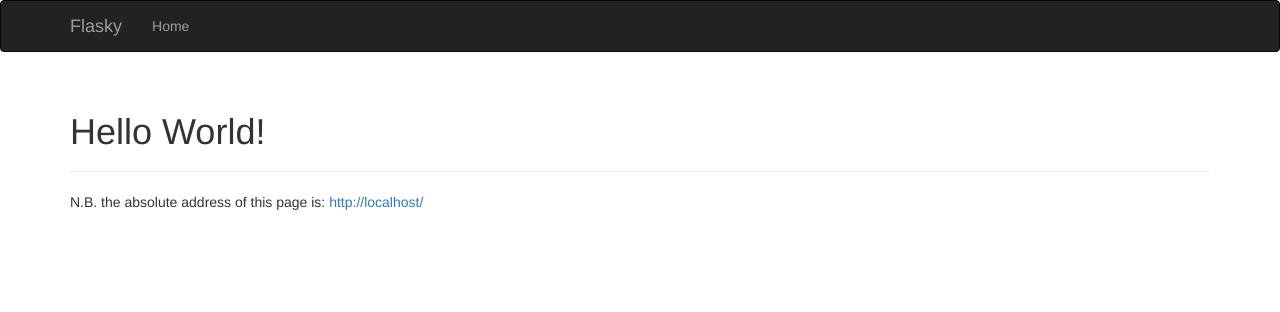
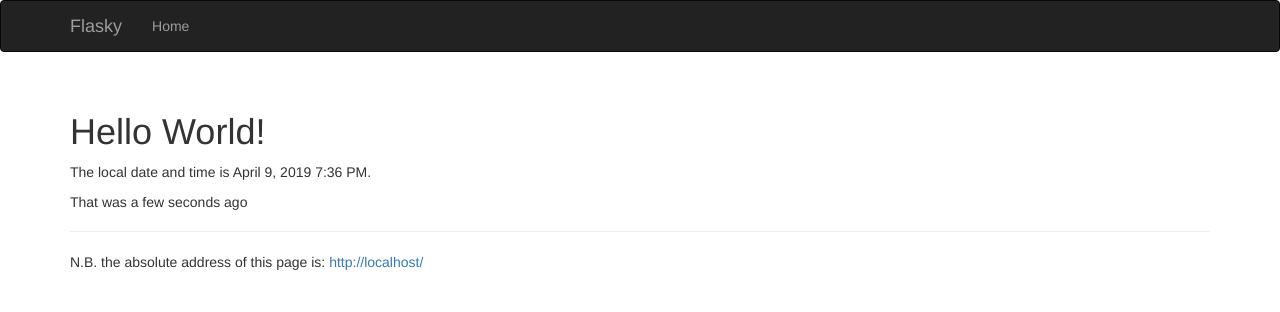
Before and after one commit to rstewart2702/flasky-exercises, a Flask app: page / in a window 1280 px wide. Shown: the top 312 px of the page. Run offline with Flask 2, Linux system fonts and the light colour scheme; some libraries are stand-ins or nearby versions.

Commit message:
Changes to the index page in order to splice in the moment.js-generating calls...

```diff
--- a/templates/index.html
+++ b/templates/index.html
@@ -2,9 +2,14 @@
 
 {% block title %}Flasky{% endblock %}
 
+{# Recall that parameters passed to the render_template from the "destination function"
+will be made available herein.  In this case, one parameter is current_time. #}
+
 {% block page_content %}
 <div class="page-header">
-    <h1>Hello World!</h1>
+  <h1>Hello World!</h1>
+  <p>The local date and time is {{ moment(current_time).format('LLL') }}.</p>
+  <p>That was {{ moment(current_time).fromNow(refresh=True) }}</p>
 </div>
 N.B. the absolute address of this page is:
   <a href="{{ url_for('index', _external=True) }}">{{ url_for('index', _external=True) }}</a>
```
